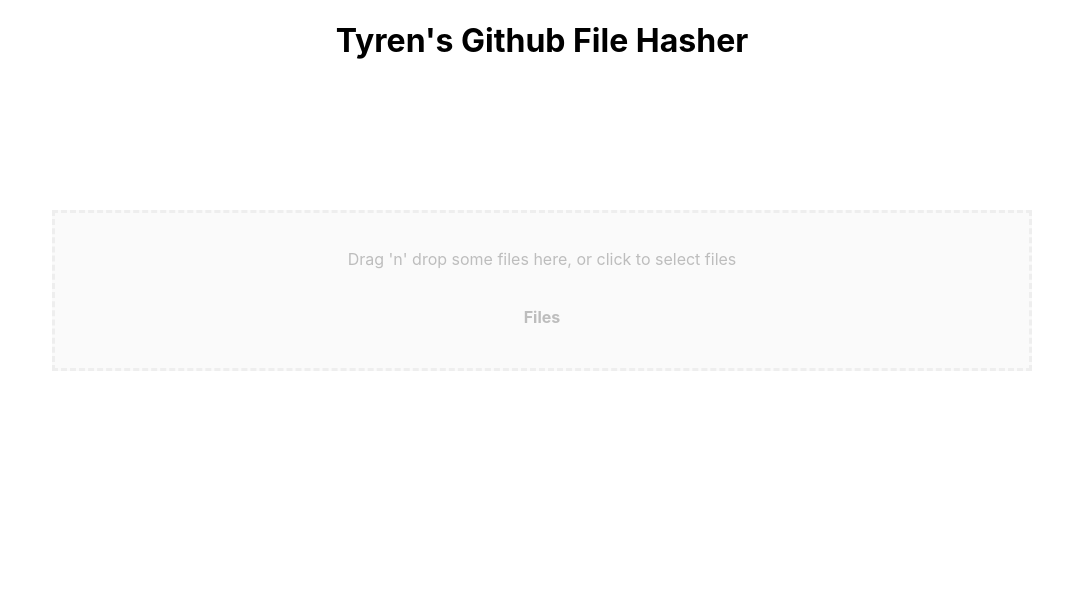
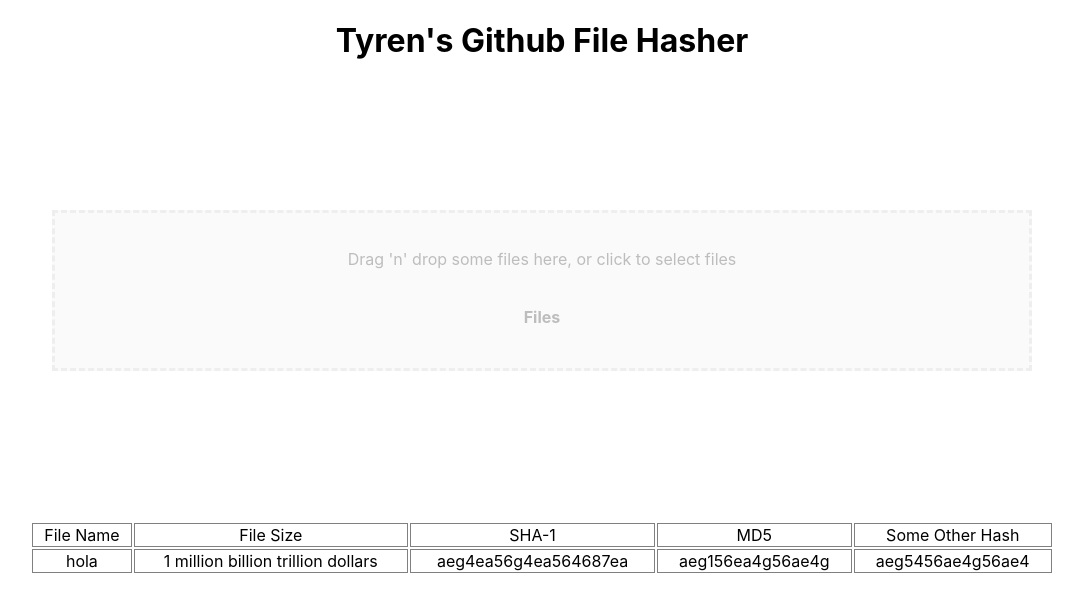
Before and after one commit to tyren1995/file-hasher, a React (Create React App) app: page / in a window 1280 px wide. Shown: the top 612 px of the page, without its empty margins (98-1181 px from the left). Built offline with nearby package versions, Linux system fonts and the light colour scheme.

Commit message:
a very basic table

```diff
--- a/src/hasher/styles/hasherUIStyles.module.css
+++ b/src/hasher/styles/hasherUIStyles.module.css
@@ -15,3 +15,12 @@
   outline: none;
   transition: border .24s ease-in-out;
 }
+
+table {
+  margin:auto;
+  width:80vw;
+
+}
+td{
+    border:1px solid grey;
+}
--- a/src/hasher/ui/hasherUI.js
+++ b/src/hasher/ui/hasherUI.js
@@ -12,6 +12,7 @@
   ));
 
   return (
+    <div >
     <section className={styles.container}>
       <div {...getRootProps({className: 'dropzone'})}>
         <input {...getInputProps()} />
@@ -22,6 +23,28 @@
         <ul>{files}</ul>
       </aside>
     </section>
+
+    <table>
+      <thead>
+        <tr>
+    <td>File Name</td>
+    <td>File Size</td>
+    <td>SHA-1</td>
+    <td>MD5</td>
+    <td>Some Other Hash</td>
+    </tr>
+      </thead>
+      <tbody>
+        <tr>
+        <td>hola</td>
+    <td>1 million billion trillion dollars</td>
+    <td>aeg4ea56g4ea564687ea</td>
+    <td>aeg156ea4g56ae4g</td>
+    <td>aeg5456ae4g56ae4</td>
+        </tr>
+      </tbody>
+    </table>
+    </div>
   );
 }
 
```
